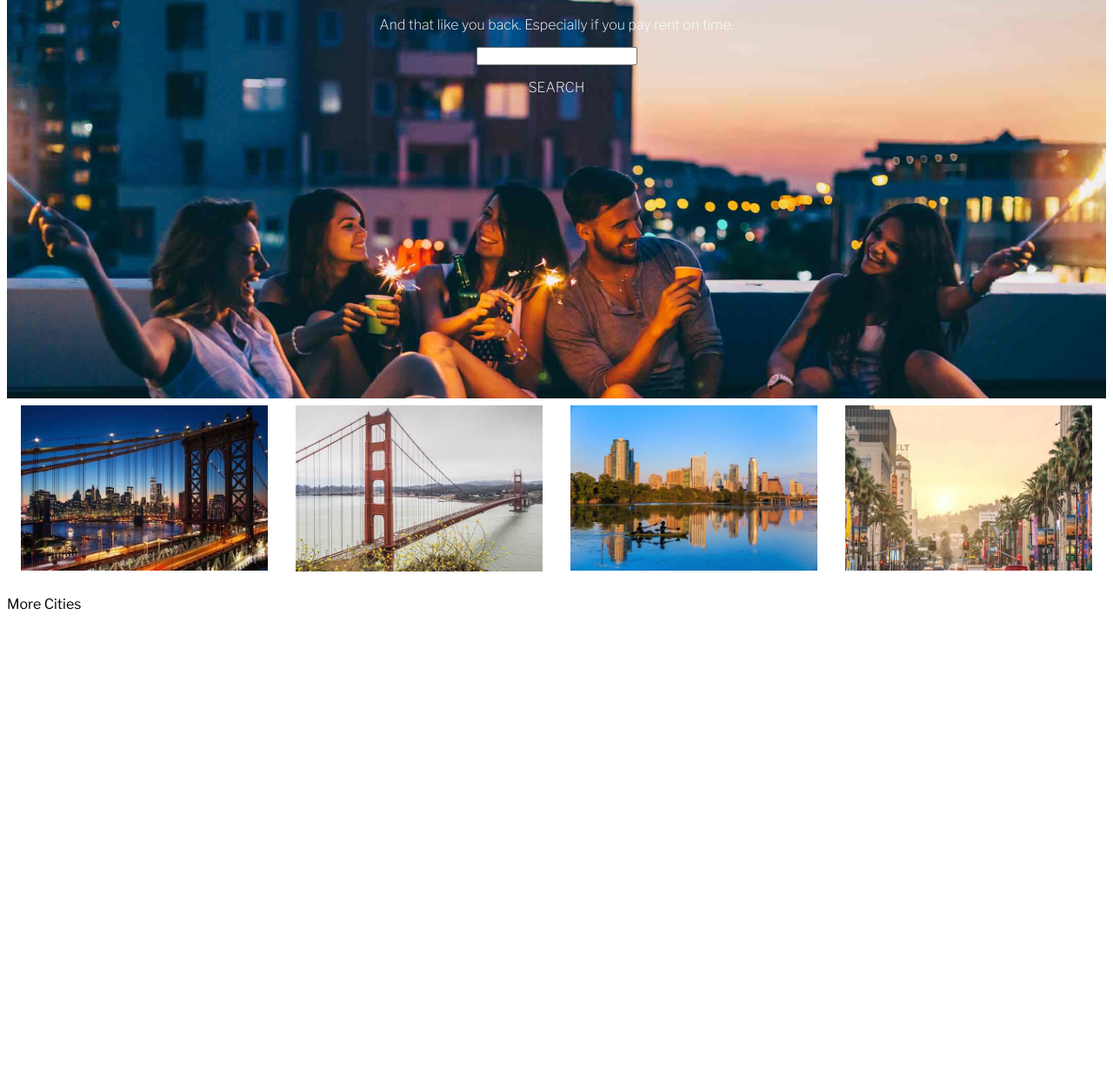
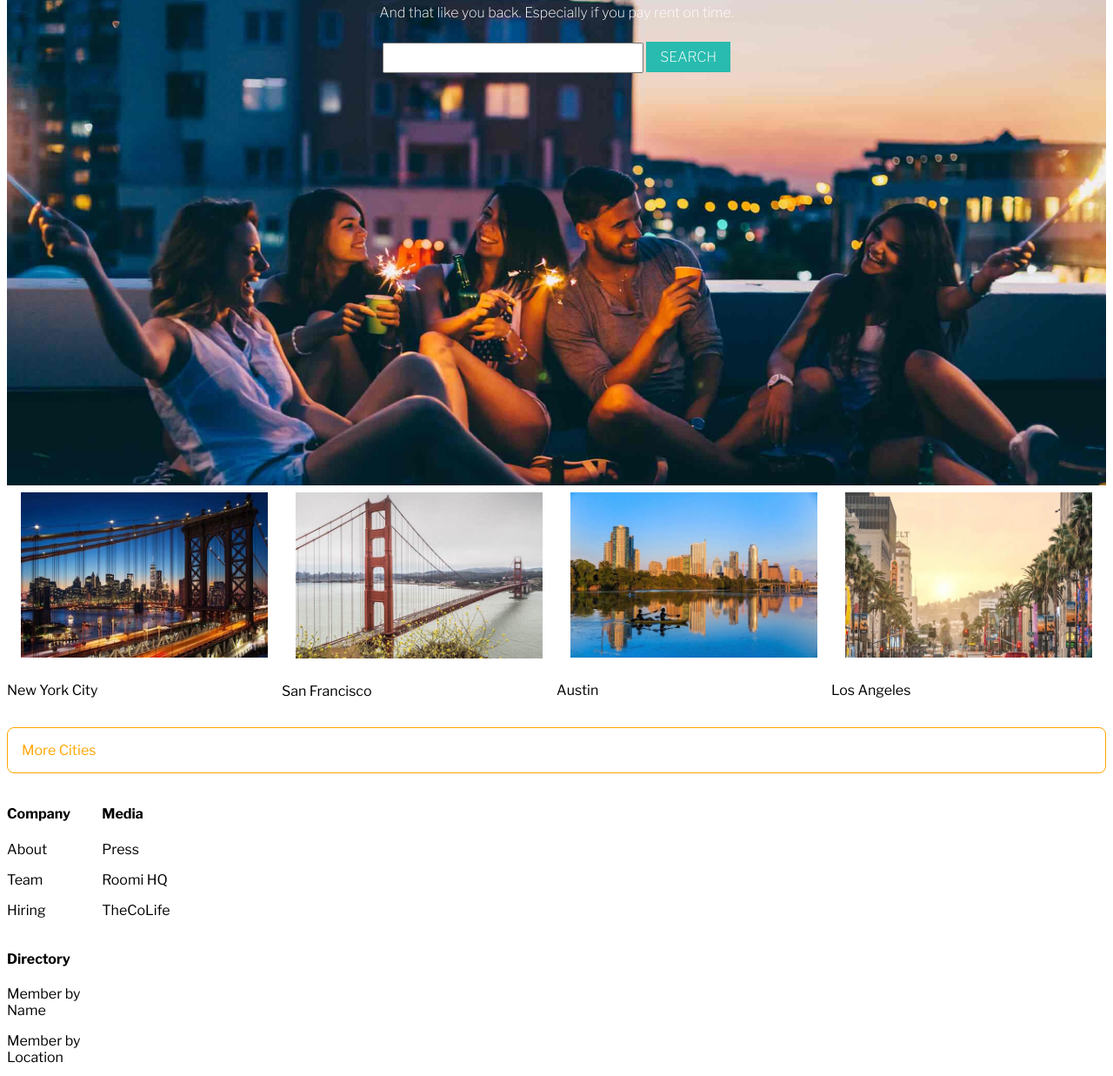
Before and after one commit to iwbolling/assignment-04, a plain HTML site: page index.html in a window 1280 px wide. Shown: the part 63-1300 px from the top of the page at 87% size. Before the commit the page ends 800 px from the top, so only its background shows below. Drawn offline with nearby package versions, Linux system fonts and the light colour scheme.

Commit message:
some progress

```diff
--- a/css/style.css
+++ b/css/style.css
@@ -4,23 +4,36 @@
   font-family: "Libre Franklin", "Helvetica", "sans-serif";
 }
 
-.searchblock{
+.mainblock{
   background-image: url("../images/hero-splash-roommates-fun.jpg");
   background-size: cover;
-  height: 500px;
+  height: 600px;
   padding: 0px;
   text-align: center;
 }
 
-.searchblock h1{
+.mainblock h1{
   color: white;
   font-weight: 400;
+  margin-bottom: 0px;
 }
 
-.searchblock p{
+.mainblock p{
   color: white;
   font-size: 16px;
   font-weight: 100;
+  margin-top: 8px;
+}
+
+.searchbar input{
+  padding: 8px 16px;
+  width: 300px;
+}
+
+.searchbar p{
+  background-color: #29BBAF;
+  display: inline-block;
+  padding: 8px 16px;
 }
 
 .columnscontainer{
@@ -35,6 +48,24 @@
 }
 
 .city-pic-column img{
-  padding: 8px 16px 8px 16px;
+  padding: 8px 16px;
   width: 100%;
 }
+
+.morecities p{
+  border: 1px solid orange;
+  border-radius: 8px;
+  color: orange;
+  padding: 16px;
+}
+
+.inforow{
+  display: inline-block;
+  font-size: medium;
+}
+
+.companycolumn, .mediacolumn,
+.directorycolumn{
+  display: inline-block;
+  width: 33.3333%;
+}
--- a/index.html
+++ b/index.html
@@ -8,26 +8,30 @@
   </head>
   <body>
     <div id="fullpage">
-      <div class="searchblock">
+      <div class="mainblock">
         <h1>Find Roommates You Like</h1>
         <p>And that like you back. Especially if you pay rent on time.</p>
-        <input type="text"/>
-        <div class="searchbutton">
+        <div class="searchbar">
+          <input type="text"/>
           <p>SEARCH</p>
         </div>
       </div>
       <div class="columnscontainer">
         <div class="city-pic-column">
           <img src="./images/city-carousel-newyork.jpg">
+          <p>New York City</p>
         </div>
         <div class="city-pic-column">
           <img src="./images/city-carousel-sanfran.jpg">
+          <p>San Francisco</p>
         </div>
         <div class="city-pic-column">
           <img src="./images/city-carousel-austin.jpg">
+          <p>Austin</p>
         </div>
         <div class="city-pic-column">
           <img src="./images/city-carousel-la.jpg">
+          <p>Los Angeles</p>
         </div>
       </div>
       <div class="morecities">
@@ -35,21 +39,30 @@
       </div>
       <div class="columnscontainer inforow">
         <div class="companycolumn">
+          <h4>Company</h4>
           <p>About</p>
           <p>Team</p>
           <p>Hiring</p>
         </div>
         <div class="mediacolumn">
+          <h4>Media</h4>
           <p>Press</p>
           <p>Roomi HQ</p>
           <p>TheCoLife</p>
         </div>
         <div class="directorycolumn">
+          <h4>Directory</h4>
           <p>Member by Name</p>
           <p>Member by Location</p>
           <p>Member by Company</p>
         </div>
       </div>
+      <div class="columnscontainer socialmedia">
+        <img src="./images/icon-facebook.png">
+        <img src="./images/icon-instagram.png">
+        <img src="./images/icon-twitter.png">
+        <img src="./images/icon-googleplus.png">
+      </div>
     </div>
   </body>
 </html>
```
